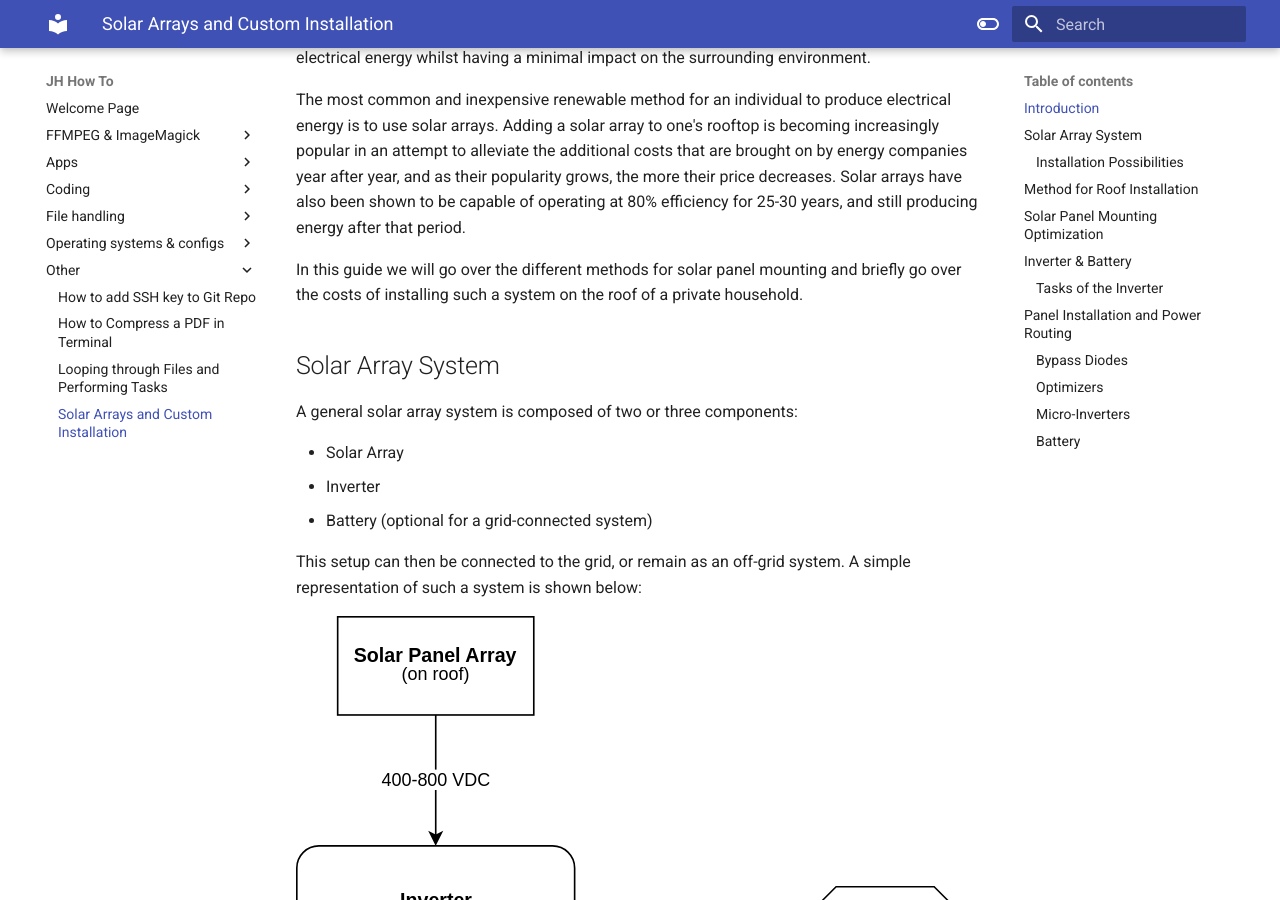
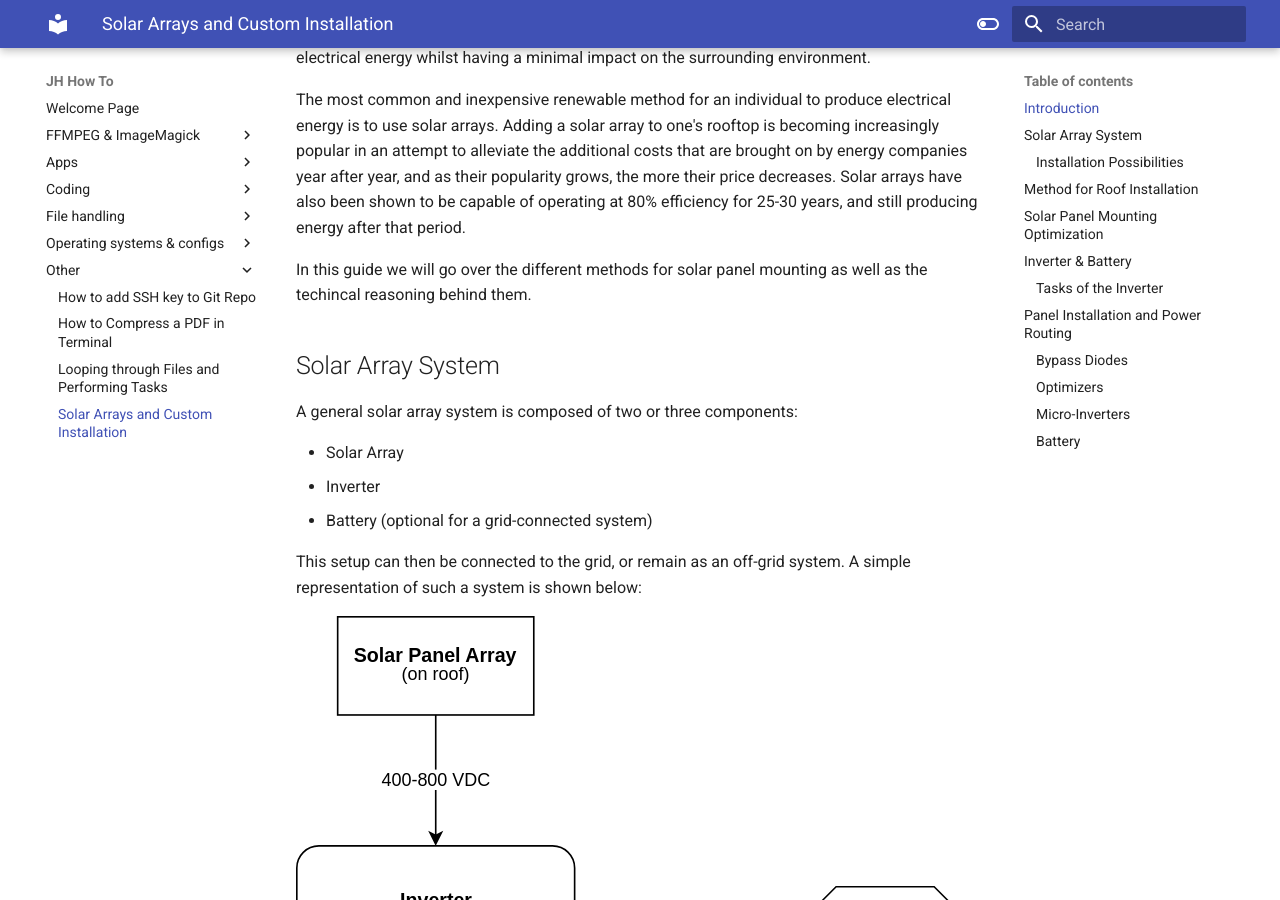
Before and after one commit to johnhalz/how_to, an MkDocs documentation site: the page built from docs/other/solar_arrays.md, in a window 1280 px wide and 900 px high, scrolled down 497 px. Built offline with MkDocs 1.6.1 and Material for MkDocs 9.7.7, drawn with Linux system fonts in a browser that asks for light colours.

Commit message:
Update docs/other/solar_arrays.md

```diff
--- a/docs/other/solar_arrays.md
+++ b/docs/other/solar_arrays.md
@@ -11,7 +11,7 @@ Recently, energy has become a more critical and therefore expensive resource. Th
 
 The most common and inexpensive renewable method for an individual to produce electrical energy is to use solar arrays. Adding a solar array to one's rooftop is becoming increasingly popular in an attempt to alleviate the additional costs that are brought on by energy companies year after year, and as their popularity grows, the more their price decreases. Solar arrays have also been shown to be capable of operating at 80% efficiency for 25-30 years, and still producing energy after that period.
 
-In this guide we will go over the different methods for solar panel mounting and briefly go over the costs of installing such a system on the roof of a private household.
+In this guide we will go over the different methods for solar panel mounting as well as the techincal reasoning behind them.
 
 ## Solar Array System
 A general solar array system is composed of two or three components:
```
